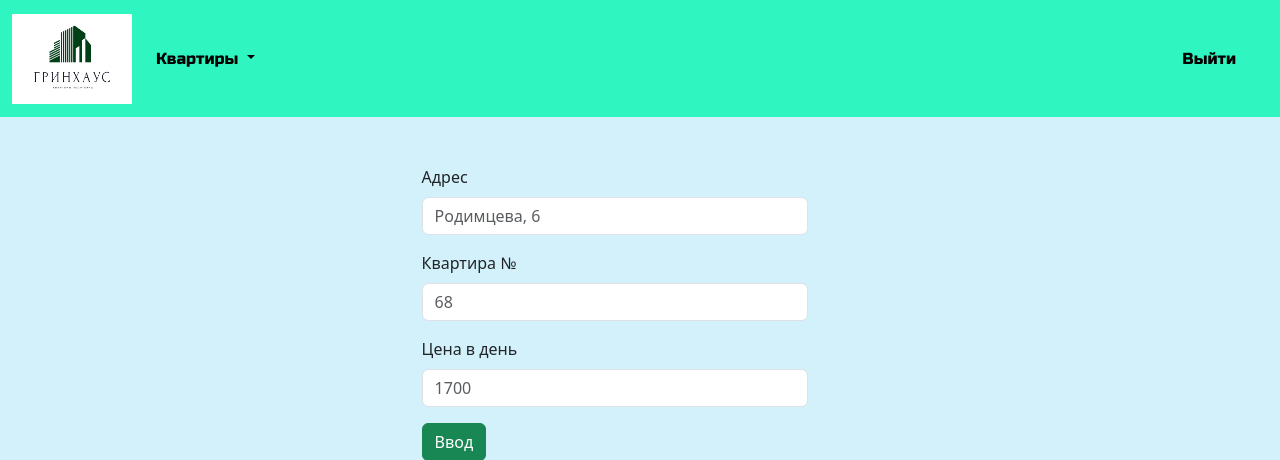
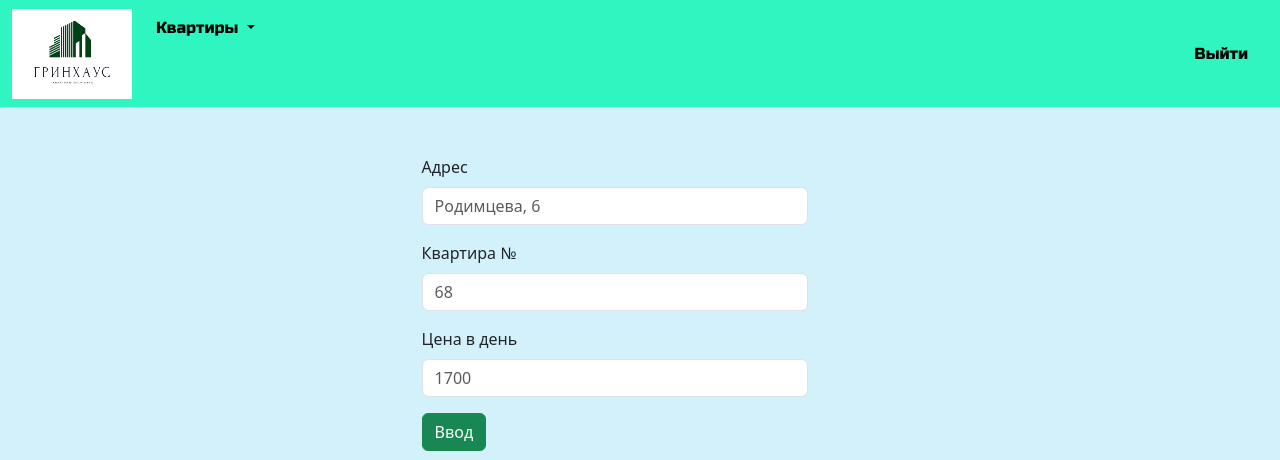
Before and after one commit to grigorenkoei/greenhouse, a Django app: page /basic_app/add_flat/ in a window 1280 px wide. Shown: the top 460 px of the page. Run offline with Django 4.2, Linux system fonts and the light colour scheme; the visitor is signed in with stand-in values (Sample User, id 1); some libraries are stand-ins or nearby versions.

Commit message:
fix base html

```diff
--- a/templates/basic_app/html/base_b.html
+++ b/templates/basic_app/html/base_b.html
@@ -22,27 +22,30 @@
     <title>Meow Grocery Store</title>
 </head>
 <body style="background-color:#d2f1fa;">
-<nav class="navbar navbar-expand-lg" style="background-color: #2ff5c0;">
-      <div class="container-fluid">
+
+<nav class="navbar navbar-expand-sm me-auto" style="background-color: #2ff5c0;">
+      <div class="container-fluid" >
+        <div class="collapse navbar-collapse" id="navbarSupportedContent">
+          <ul class="navbar-nav me-auto order-0 ">
+              <li class="nav-item">
                 <a class="navbar-brand" href="/">
                     <img src="{% static 'images/logo.jpg' %}" alt="Logo" width="120" height="90" class="d-inline-block align-text-top">
                 </a>
-        <button class="navbar-toggler" type="button" data-bs-toggle="collapse" data-bs-target="#navbarSupportedContent" aria-controls="navbarSupportedContent" aria-expanded="false" aria-label="Toggle navigation">
-          <span class="navbar-toggler-icon"></span>
-        </button>
-        <div class="collapse navbar-collapse" id="navbarSupportedContent">
-          <ul class="container navbar-nav me-auto mb-2 mb-lg-0">
+              </li>
+
               <li class="nav-item dropdown">
-            <a class="nav-link dropdown-toggle active lg-col-2" href="#" id="navbarScrollingDropdown" role="button" data-bs-toggle="dropdown" aria-expanded="false" style="font-family: Russo One;">
+                  <a class="nav-link dropdown-toggle active" href="#" id="navbarScrollingDropdown" role="button" data-bs-toggle="dropdown" aria-expanded="false" style="font-family: Russo One;">
                       Квартиры
                   </a>
                   <ul class="dropdown-menu" aria-labelledby="navbarScrollingDropdown">
                       <li><a class="dropdown-item" href="{% url 'basic_app:add_flat' %}">Добавить</a></li>
                       <li><a class="dropdown-item" href="{% url 'basic_app:flats' %}">Смотреть</a></li>
                   </ul>
-
               </li>
 
+          </ul>
+
+        </div>
           {% if user.is_authenticated %}
           <div class="ms-auto">
               <ul class="container navbar-nav">
@@ -56,11 +59,6 @@
               </ul>
           </div>
           {% endif %}
-
-          </ul>
-
-
-        </div>
       </div>
     </nav>
     {% block content %}
```
Lines whose indentation alone changed are shown as unchanged.
